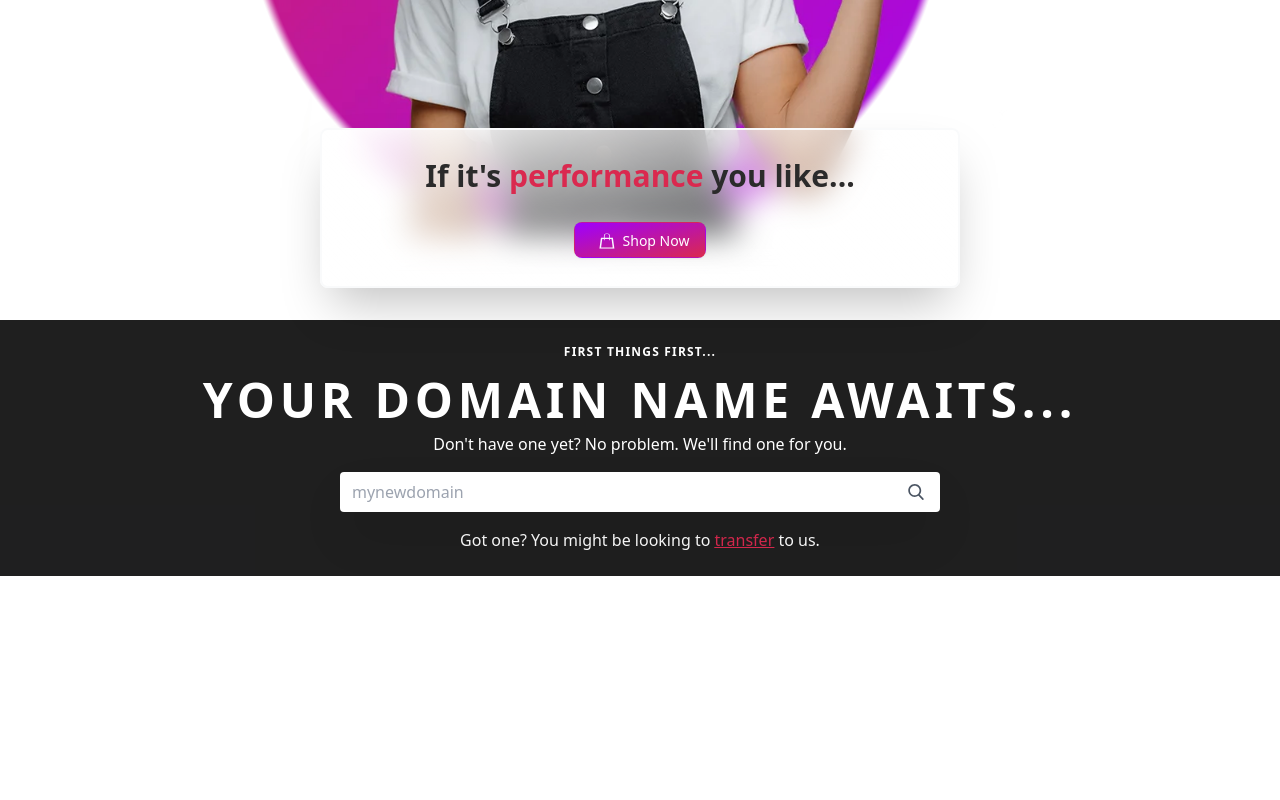
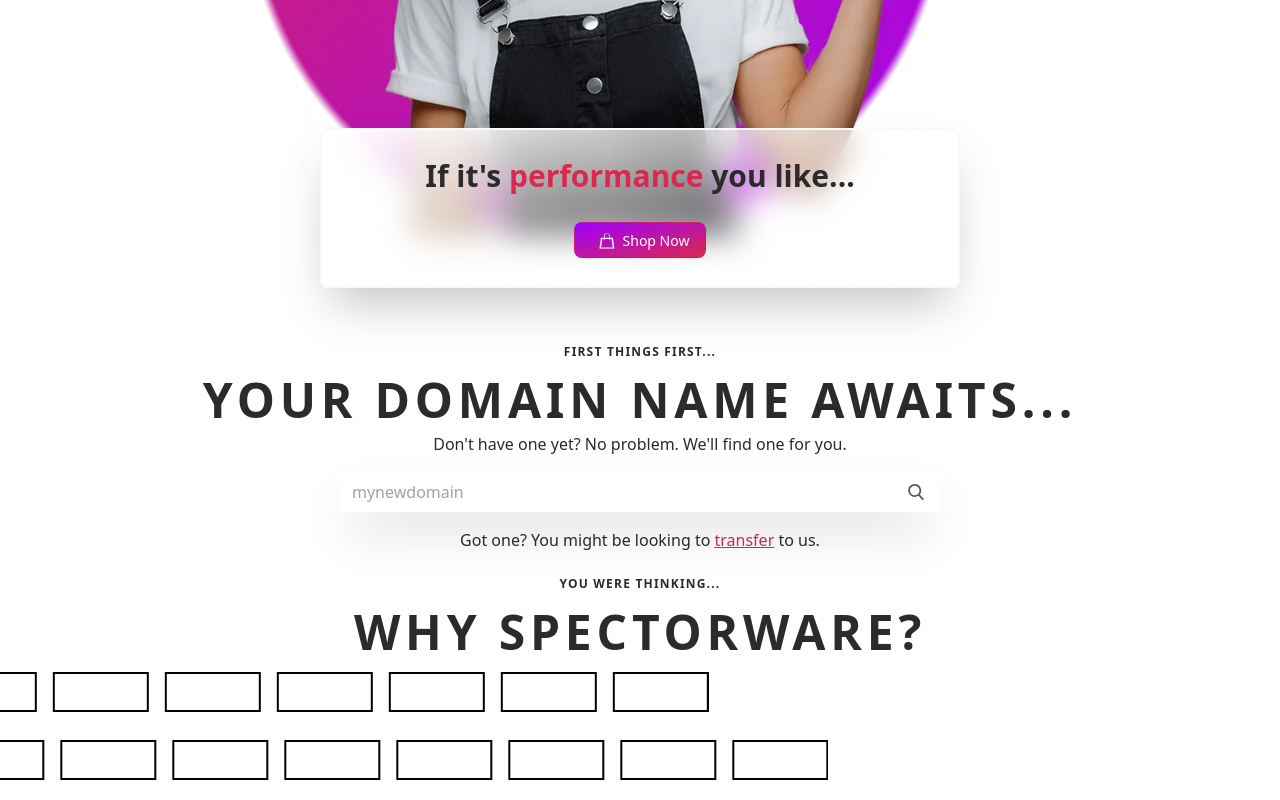
Before and after one commit to kawaki-san/spectorware-website, a Next.js app: page / in a window 1280 px wide. Shown: the part 512-1312 px from the top of the page. Before the commit the page ends 1088 px from the top, so only its background shows below. Built offline with nearby package versions, Linux system fonts and the light colour scheme; a web font is replaced by a local one.

Commit message:
adds slider

```diff
--- /dev/null
+++ b/components/Rectangle.tsx
@@ -0,0 +1,7 @@
+const Rectangle = (children: any) => {
+  return (
+    <div className=" inline-block h-10 w-24 border-2 border-black m-2"></div>
+  );
+};
+
+export default Rectangle;
--- /dev/null
+++ b/components/Slider.tsx
@@ -0,0 +1,35 @@
+import Rectangle from "../components/Rectangle";
+import slider from "../styles/Slider.module.css";
+
+function Slider() {
+  return (
+    <div>
+      <div className={slider["slider-container"]}>
+        <div className={slider.fast}>
+          <Rectangle />
+          <Rectangle />
+          <Rectangle />
+          <Rectangle />
+          <Rectangle />
+          <Rectangle />
+          <Rectangle />
+          <Rectangle />
+        </div>
+      </div>
+      <div className={slider["slider-container"]}>
+        <div className={slider.slow}>
+          <Rectangle />
+          <Rectangle />
+          <Rectangle />
+          <Rectangle />
+          <Rectangle />
+          <Rectangle />
+          <Rectangle />
+          <Rectangle />
+        </div>
+      </div>
+    </div>
+  );
+}
+
+export default Slider;
--- a/pages/index.tsx
+++ b/pages/index.tsx
@@ -1,6 +1,8 @@
-import styles from "../styles/Home.module.css";
 import Link from "next/link";
 import SectionTitle from "../components/SectionTitle";
+import Slider from "../components/Slider";
+import styles from "../styles/Home.module.css";
+
 function index() {
   return (
     <div className="home">
@@ -77,9 +79,7 @@
           </div>
         </div>
       </div>
-      <section
-        className={styles.dark_section + " text-white w-screen h-1/2 mt-8"}
-      >
+      <section className={styles.dark_section + "  w-screen h-1/2 mt-8"}>
         <div className="container p-6 text-center">
           <SectionTitle
             comment=" First things first..."
@@ -94,7 +94,7 @@
                   id="hero-field"
                   name="hero-field"
                   placeholder="mynewdomain"
-                  className="w-full rounded font-medium text-gray-900 py-1 px-3 leading-8 duration-200 ease-in-out focus:border-pink-300 focus:ring focus:outline-none ring-pink-50 shadow-2xl"
+                  className="w-full rounded font-medium text-gray-900 py-1 px-3 leading-8 duration-200 ease-in-out focus:border-pink-500 focus:ring focus:outline-none ring-pink-100 shadow-2xl"
                 />
                 <button
                   type="submit"
@@ -126,6 +126,12 @@
           </p>
         </div>
       </section>
+      <section>
+        <SectionTitle title="Why Spectorware?" comment="You were thinking..." />
+      </section>
+      <section className="sliders">
+        <Slider />
+      </section>
     </div>
   );
 }
--- a/styles/Home.module.css
+++ b/styles/Home.module.css
@@ -38,5 +38,5 @@
 }
 
 .dark_section {
-  background-color: rgba(19, 19, 20, 0.95);
+  /*background-color: rgba(19, 19, 20, 0.95);*/
 }
--- /dev/null
+++ b/styles/Slider.module.css
@@ -0,0 +1,46 @@
+.slider-container {
+  width: 100vw;
+  overflow: hidden;
+  white-space: nowrap;
+  display: inline-block;
+}
+
+.fast {
+  margin: 0 auto;
+  -webkit-animation: scroll 20s linear infinite;
+  animation: scroll 20s linear infinite;
+}
+
+.slow {
+  -webkit-animation: scroll 60s linear infinite;
+  animation: scroll 60s linear infinite;
+}
+
+.slider-content-wrapper > div {
+  display: inline-block;
+}
+
+@-webkit-keyframes scroll {
+  from {
+    -webkit-transform: translate3d(0, 0, 0);
+    -ms-transform: translate3d(0, 0, 0);
+    transform: translate3d(0, 0, 0);
+  }
+  to {
+    -webkit-transform: translate3d(-50%, 0, 0);
+    -ms-transform: translate3d(-50%, 0, 0);
+    transform: translate3d(-50%, 0, 0);
+  }
+}
+@keyframes scroll {
+  from {
+    -webkit-transform: translate3d(0, 0, 0);
+    -ms-transform: translate3d(0, 0, 0);
+    transform: translate3d(0, 0, 0);
+  }
+  to {
+    -webkit-transform: translate3d(-50%, 0, 0);
+    -ms-transform: translate3d(-50%, 0, 0);
+    transform: translate3d(-50%, 0, 0);
+  }
+}
```
